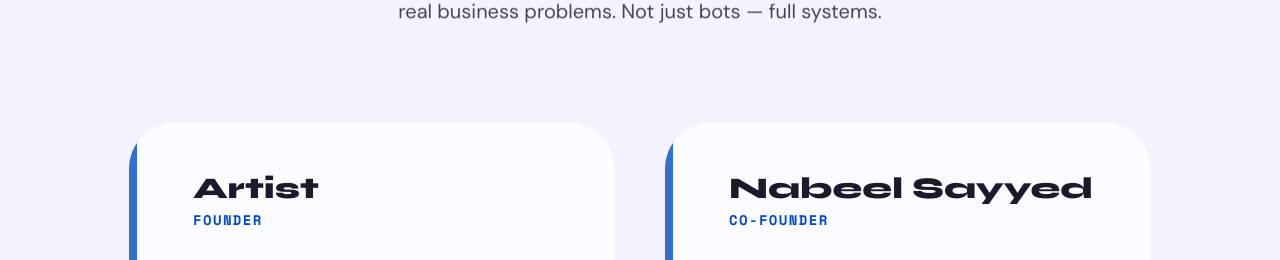
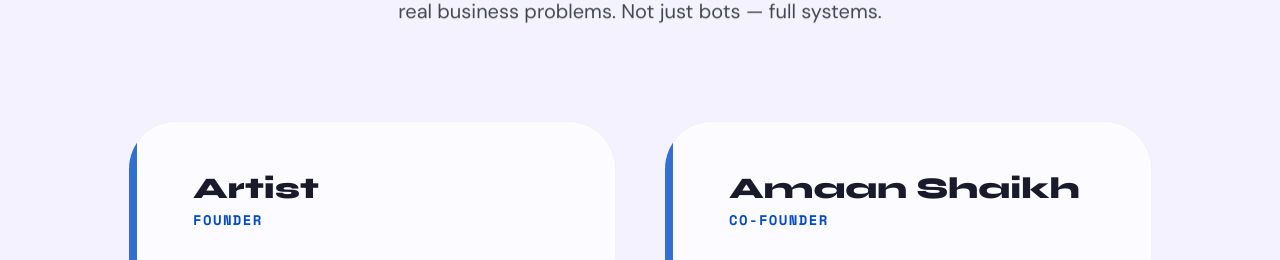
Before and after one commit to zenith-shady/Metafection, a plain HTML site: page index.html in a window 1280 px wide. Shown: the part 9291-9551 px from the top of the page. Drawn offline with nearby package versions, Linux system fonts and the light colour scheme.

Commit message:
Update index.html

```diff
--- a/index.html
+++ b/index.html
@@ -959,13 +959,13 @@
                     </div>
                 </div>
 
-                <!-- Nabeel Sayyed -->
+                <!-- Amaan Shaikh -->
                 <div class="reveal-up delay-400 h-full">
                     <div
                         class="liquid-glass p-12 rounded-xl flex flex-col gap-6 hover-lift h-full hover:border-primary/30 transition-colors group relative overflow-hidden">
                         <div class="absolute top-0 left-0 w-2 h-full bg-primary/80"></div>
                         <div>
-                            <h3 class="syne-font text-3xl font-bold mb-1 pl-4">Nabeel Sayyed</h3>
+                            <h3 class="syne-font text-3xl font-bold mb-1 pl-4">Amaan Shaikh</h3>
                             <p class="space-mono text-primary text-sm font-bold tracking-widest uppercase mb-8 pl-4">
                                 Co-Founder</p>
                             <p class="text-on-surface-variant text-lg leading-relaxed font-light pl-4">"Specializes in
```
